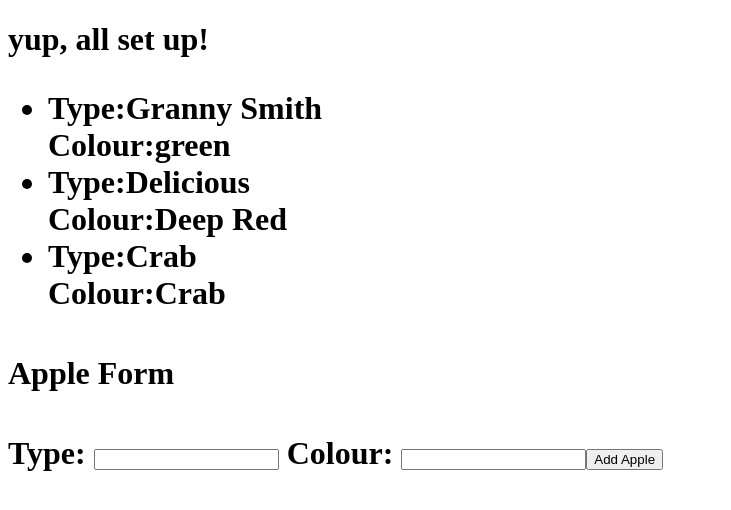
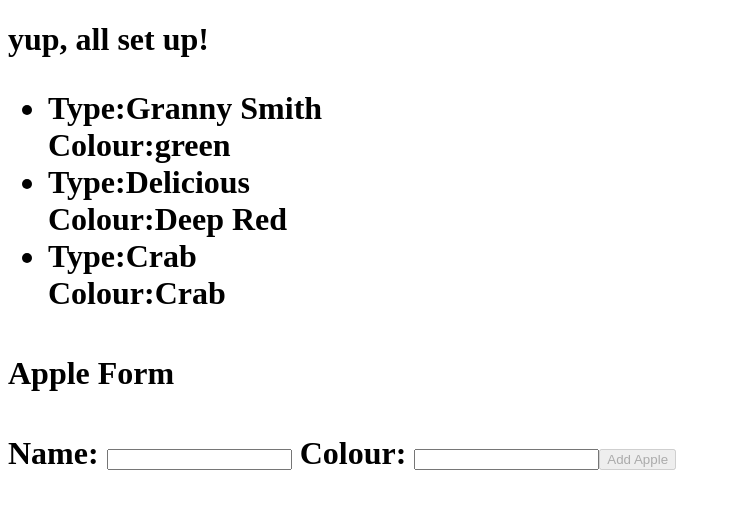
Before and after one commit to ssamuels0916/mars-colony, an Angular app: page / in a window 1280 px wide. Shown: the top 510 px of the page, without its empty margins (0-731 px from the left). Built offline with nearby package versions, Linux system fonts and the light colour scheme.

Commit message:
list-test forms in Angular on first day

```diff
--- a/src/app/list-test/list-test.component.html
+++ b/src/app/list-test/list-test.component.html
@@ -1,7 +1,7 @@
 <ul>
     <li *ngFor="let apple of appleList">
         <div>
-            Type:{{apple.type}}
+            Type:{{apple.name}}
         </div>
         <div>
             Colour:{{apple.colour}}
@@ -9,9 +9,12 @@
     </li>
 </ul>
 <div>
-    <form>
+    <form #appleForm="ngForm">
         <h4> Apple Form</h4>
-        Type: <input type="text" /> Colour: <input type="text" />
-        <button type="" (click)="addApple()">Add Apple</button>
+        Name: <input type="text" [(ngModel)]="apple.name" name="name" required/> Colour: <input type="text" [(ngModel)]="apple.colour" name="colour" required/>
+        <button type="" (click)="addApple()" [disabled]="appleForm.form.invalid">
+        Add Apple
+        </button>
+        <!--{{renderAppleForm(appleForm)}}-->
     </form>
 </div>
--- a/src/app/list-test/list-test.component.ts
+++ b/src/app/list-test/list-test.component.ts
@@ -1,33 +1,41 @@
 import { Component, OnInit } from '@angular/core';
 
 // define data by name
-interface Apple {
-  type: string;
-  colour: string;
+class Apple {
+  constructor(
+    public name: string,
+    public colour: string
+) {}
 
 }
+
+
 @Component({
   selector: 'app-list-test',
   templateUrl: './list-test.component.html',
   styleUrls: ['./list-test.component.css']
 })
 export class ListTestComponent implements OnInit {
-  appleList: [Apple];
+
+  appleList: [Apple]; //list
+  apple: Apple; //form
 
   constructor() {
+    this.apple = {name: '', colour: ''};
   this.appleList = [
-  {type: 'Granny Smith', colour: 'green' },
-  {type: 'Delicious', colour: 'Deep Red'},
-  {type: 'Crab', colour: 'Crab'}
+  {name: 'Granny Smith', colour: 'green' },
+  {name: 'Delicious', colour: 'Deep Red'},
+  {name: 'Crab', colour: 'Crab'}
   ];
 }
 addApple() {
-  const apple = { type: 'Macintosh', colour: 'Red'};
-  this.appleList.push(apple);
+this.appleList.push(this.apple);
+this.apple = {name: '', colour: ''};
+
 }
-
-
-
+// renderAppleForm(appleForm){
+//   console.log(appleForm);
+// }
 
   ngOnInit() {
   }
```
